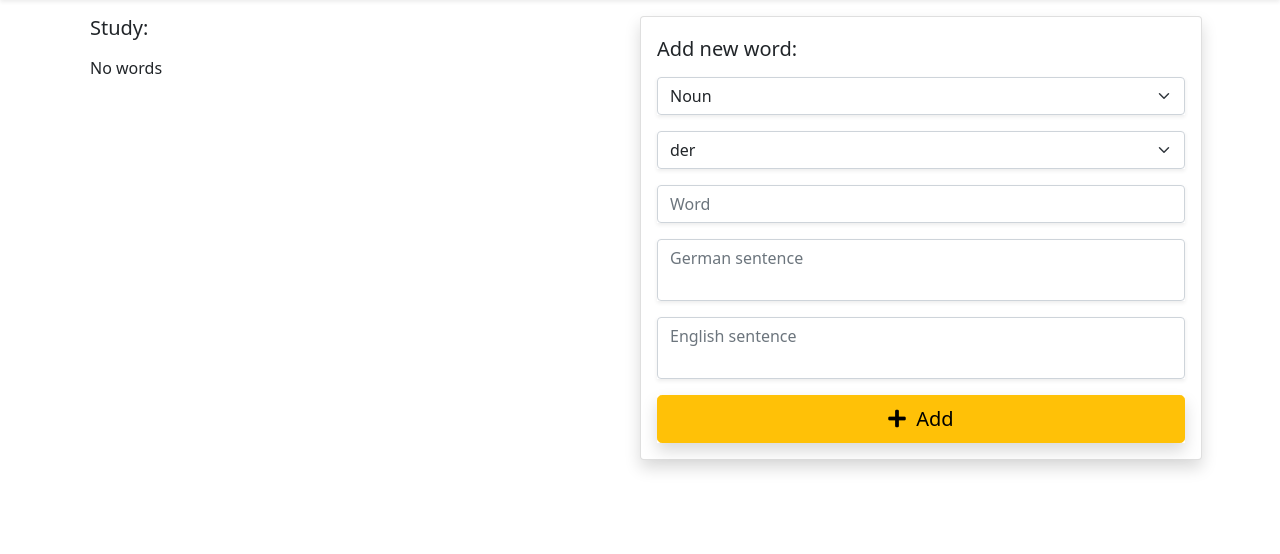
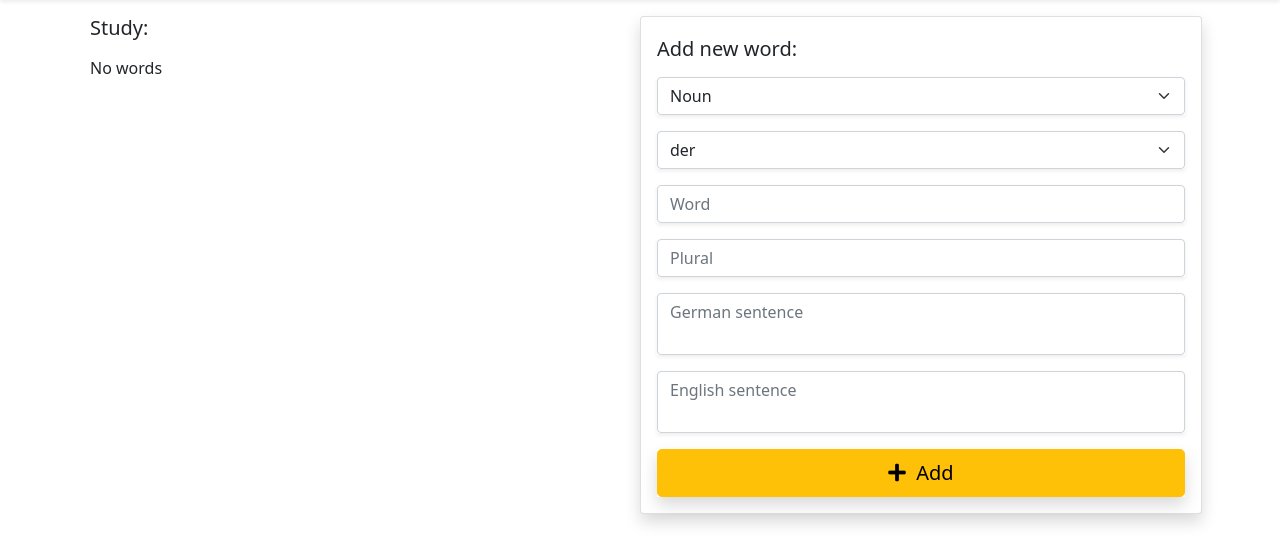
Before and after one commit to gasci/german-words, a Flask app: template templates/index.html in a window 1280 px wide. Shown: the part 56-610 px from the top of the page. Run offline with Flask 2, Linux system fonts and the light colour scheme; the template is opened without the code that fills it, so the values that code supplies are empty; the visitor is signed in with stand-in values (Sample User, id 1); some libraries are stand-ins or nearby versions.

Commit message:
update fix

```diff
--- a/app.py
+++ b/app.py
@@ -117,6 +117,9 @@ class MainView(FlaskView):
 
 
 class WordView(FlaskView):
+
+    default_methods = ['GET', 'POST']
+
     def list(self):
 
         if "email" not in session:
--- a/templates/snippets/add_update.html
+++ b/templates/snippets/add_update.html
@@ -15,7 +15,7 @@
                 <input type="text" class="form-control" name="word" placeholder="Word" required value="">
             </div>
 
-            <div class="plural-input input-group mb-3 shadow-sm d-none">
+            <div class="plural-input input-group mb-3 shadow-sm">
                 <input type="text" class="form-control" name="plural" placeholder="Plural">
             </div>
 
@@ -51,7 +51,7 @@
                     value="{{word_dict['word']}}">
             </div>
 
-            <div class="plural-input input-group mb-3 shadow-sm">
+            <div class="plural-input input-group mb-3 shadow-sm d-none">
                 <input type="text" class="form-control" name="plural" placeholder="Plural" value="{{word_dict['plural']}}">
             </div>
 
```
